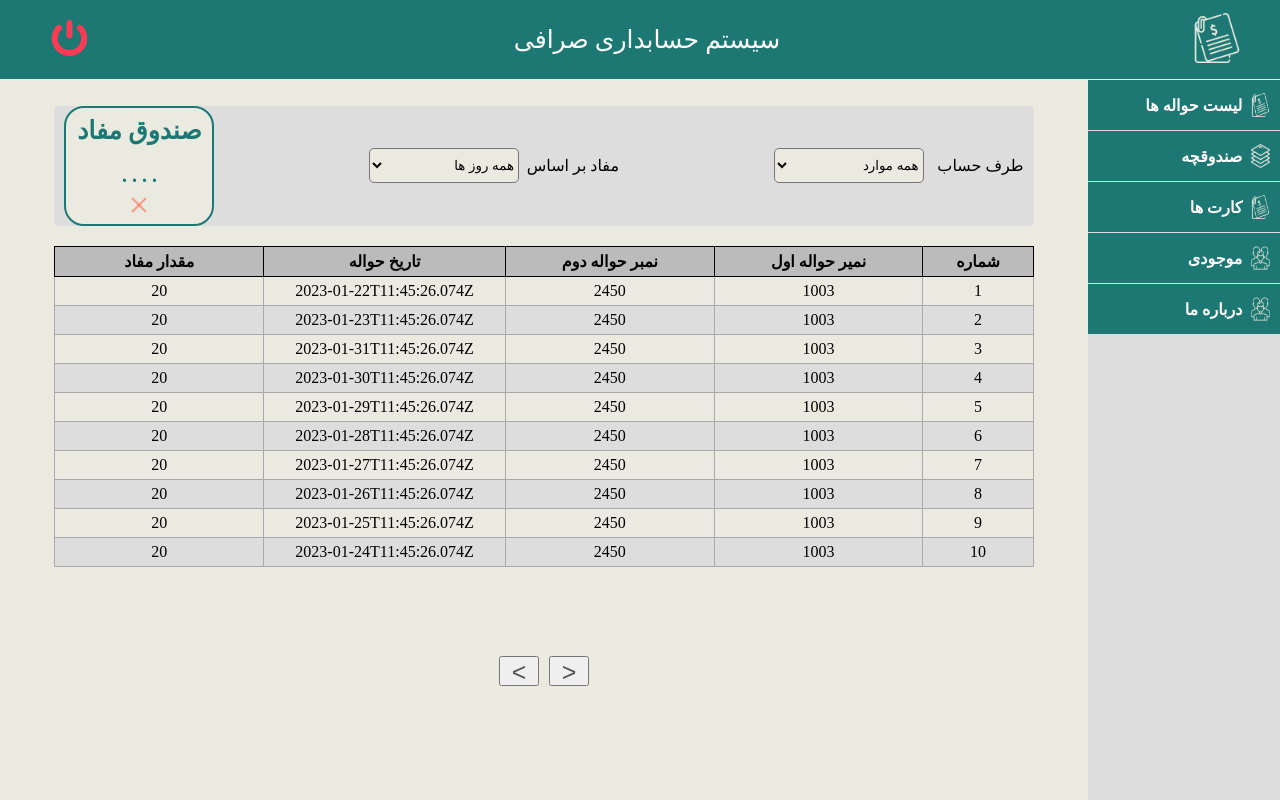
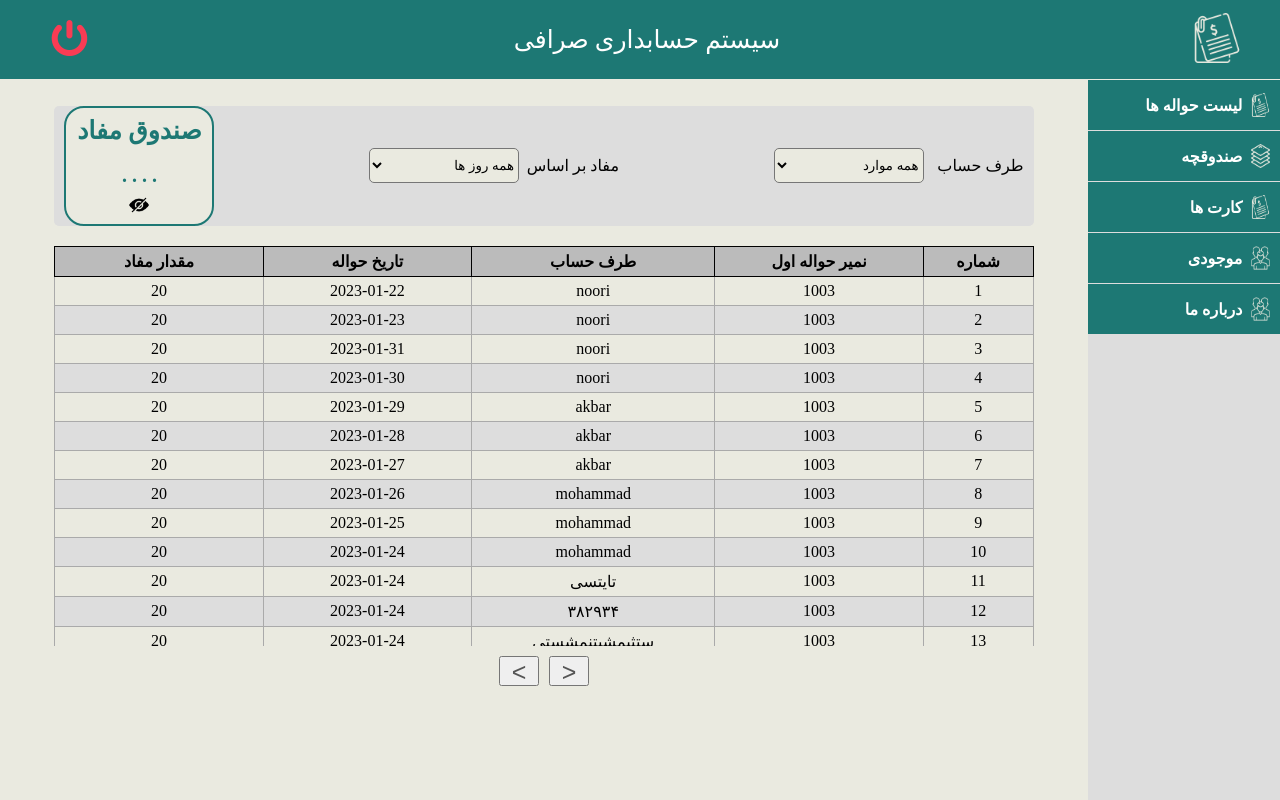
Before and after one commit to RezaHabibi1001/ExchangeFront, a React (Create React App) app: page /safe in a window 1280 px wide. Built offline with nearby package versions, Linux system fonts and the light colour scheme.

Commit message:
the safe finalized

```diff
--- a/src/Components/BankCard/Card.jsx
+++ b/src/Components/BankCard/Card.jsx
@@ -275,10 +275,6 @@ export function Card() {
               </table>
             </div>
           </div>
-          <div className="home-footer">
-            <input type="button" value=" < " className="home-footer-backward" />
-            <input type="button" value=" > " className="home-footer-forward" />
-          </div>
         </div>
       </div>
     </div>
--- a/src/Components/Home/Home.jsx
+++ b/src/Components/Home/Home.jsx
@@ -197,10 +197,10 @@ export function Home() {
       havala_date: "2022-03-07",
     },
   ]);
-
   const [cardToCard, setcardToCard] = useState(false);
   const [normaHavala, setNormalHavala] = useState(false);
   const [havalaTypeSelected, setHavalaTypeSelected] = useState("");
+  const [searchBy, setSearchBy] = useState("");
   console.log("havalaTypeSelected", havalaTypeSelected);
   let havalaData = {};
   const [info, setInfo] = useState({
@@ -278,6 +278,9 @@ export function Home() {
     console.log(havalaData);
   }
 
+  const handleSearchBy = (e) => {
+    setSearchBy(e.target.value);
+  };
   return (
     <div className="container">
       <Header />
@@ -564,10 +567,9 @@ export function Home() {
         <div className="havala-container">
           <div className="hawala-header">
             <Search searchPlaceHolder="جستجوی حواله" />
-            <select className="havala-select-search">
-              <option>نمبر حواله</option>
-              <option>نام مشتری</option>
-              <option>تاریخ حواله</option>
+            <select className="havala-select-search" onChange={handleSearchBy}>
+              <option value="havala_number1">نمبر حواله</option>
+              <option value="fullName">نام مشتری</option>
             </select>
             <select className="havala-select-search">
               <option>حساب عمه نوری</option>
--- a/src/Components/Safe/Safe.jsx
+++ b/src/Components/Safe/Safe.jsx
@@ -10,72 +10,107 @@ export function Safe() {
   const [data, setData] = useState([
     {
       havala_number1: "1003",
-      havala_number2: "2450",
+
       safe: 20,
       tarafhesab: "noori",
       havala_date: "2023-01-22T11:45:26.074Z",
     },
     {
       havala_number1: "1003",
-      havala_number2: "2450",
+
       safe: 20,
       tarafhesab: "noori",
       havala_date: "2023-01-23T11:45:26.074Z",
     },
     {
       havala_number1: "1003",
-      havala_number2: "2450",
+
       safe: 20,
       tarafhesab: "noori",
       havala_date: "2023-01-31T11:45:26.074Z",
     },
     {
       havala_number1: "1003",
-      havala_number2: "2450",
+
       safe: 20,
       tarafhesab: "noori",
       havala_date: "2023-01-30T11:45:26.074Z",
     },
     {
       havala_number1: "1003",
-      havala_number2: "2450",
+
       safe: 20,
       tarafhesab: "akbar",
       havala_date: "2023-01-29T11:45:26.074Z",
     },
     {
       havala_number1: "1003",
-      havala_number2: "2450",
+
       safe: 20,
       tarafhesab: "akbar",
       havala_date: "2023-01-28T11:45:26.074Z",
     },
     {
       havala_number1: "1003",
-      havala_number2: "2450",
+
       safe: 20,
       tarafhesab: "akbar",
       havala_date: "2023-01-27T11:45:26.074Z",
     },
     {
       havala_number1: "1003",
-      havala_number2: "2450",
+
       safe: 20,
       tarafhesab: "mohammad",
       havala_date: "2023-01-26T11:45:26.074Z",
     },
     {
       havala_number1: "1003",
-      havala_number2: "2450",
+
       safe: 20,
       tarafhesab: "mohammad",
       havala_date: "2023-01-25T11:45:26.074Z",
     },
     {
       havala_number1: "1003",
-      havala_number2: "2450",
+
       safe: 20,
       tarafhesab: "mohammad",
+      havala_date: "2023-01-24T11:45:26.074Z",
+    },
+    {
+      havala_number1: "1003",
+
+      safe: 20,
+      tarafhesab: "تایتسی",
+      havala_date: "2023-01-24T11:45:26.074Z",
+    },
+    {
+      havala_number1: "1003",
+
+      safe: 20,
+      tarafhesab: "۳۸۲۹۳۴",
+      havala_date: "2023-01-24T11:45:26.074Z",
+    },
+    {
+      havala_number1: "1003",
+
+      safe: 20,
+      tarafhesab: "ستثیمشیتنمشستی",
+      havala_date: "2023-01-24T11:45:26.074Z",
+    },
+    {
+      havala_number1: "1003",
+
+      safe: 20,
+      tarafhesab: "jdajkdjs sdjs",
+      havala_date: "2023-01-24T11:45:26.074Z",
+    },
+    {
+      havala_number1: "1003",
+
+      safe: 20,
+      tarafhesab: "hsjsiajssidj",
       havala_date: "2023-01-24T11:45:26.074Z",
     },
   ]);
@@ -169,7 +204,7 @@ export function Safe() {
                 <span className="money-safe-value"> . . . . </span>
               )}
               <img
-                src={shouldSecure ? "stack.png" : "close.png"}
+                src={shouldSecure ? "eye.png" : "hidden.png"}
                 alt="secureImage"
                 className="safe-secure-image"
                 onClick={() => setShouldSecure(!shouldSecure)}
@@ -183,9 +218,9 @@ export function Safe() {
                   <tr>
                     <th className="drug-code">شماره</th>
                     <th className="drug-type">نمیر حواله اول</th>
-                    <th className="drug-total">نمبر حواله دوم</th>
+                    <th className="drug-total">طرف حساب</th>
+
                     <th className="drug-total">تاریخ حواله</th>
-
                     <th className="drug-total">مقدار مفاد</th>
                   </tr>
                 </thead>
@@ -197,8 +232,8 @@ export function Safe() {
                           <tr>
                             <td>{index + 1}</td>
                             <td>{havala.havala_number1}</td>
-                            <td>{havala.havala_number2}</td>
-                            <td>{havala.havala_date}</td>
+                            <td>{havala.tarafhesab}</td>
+                            <td>{havala.havala_date.slice(0, 10)}</td>
                             <td>{havala.safe}</td>
                           </tr>
                         );
```
Also changed, not shown: public/eye.png (added), public/hidden.png (added).
